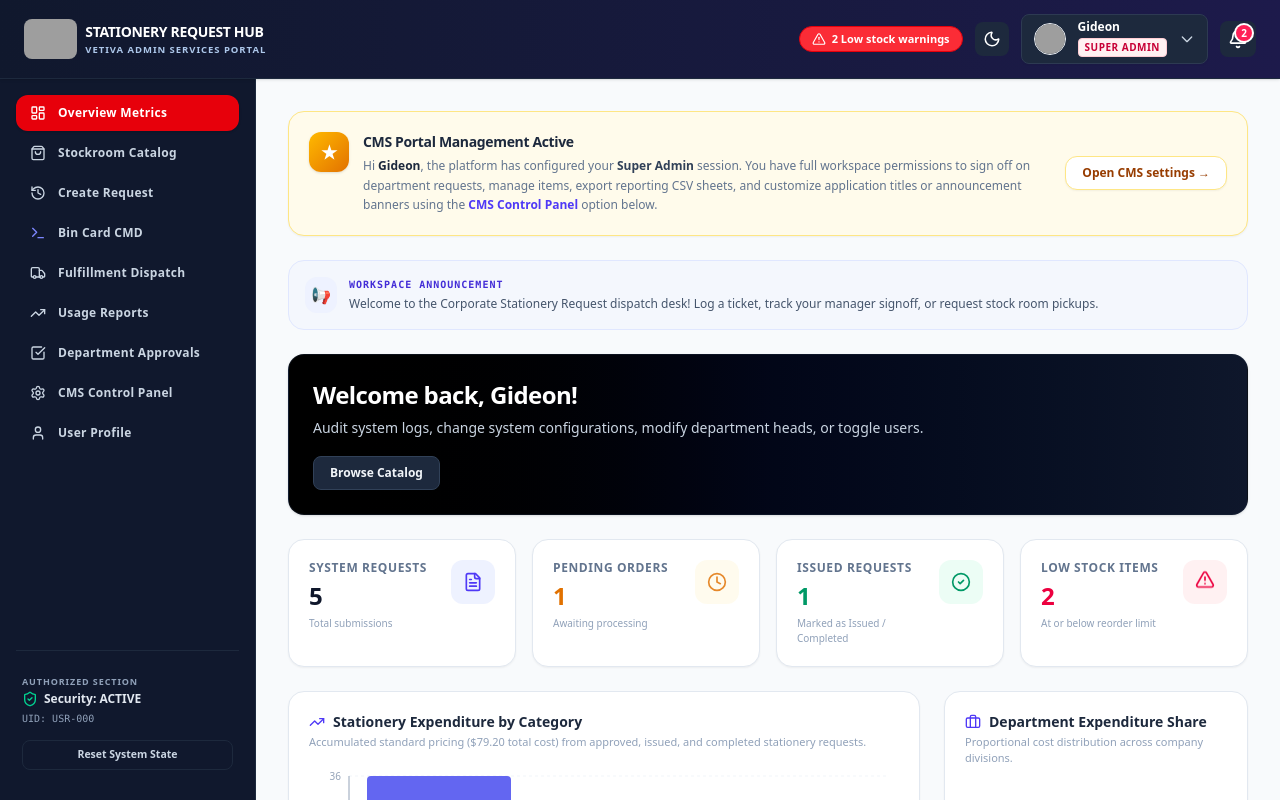
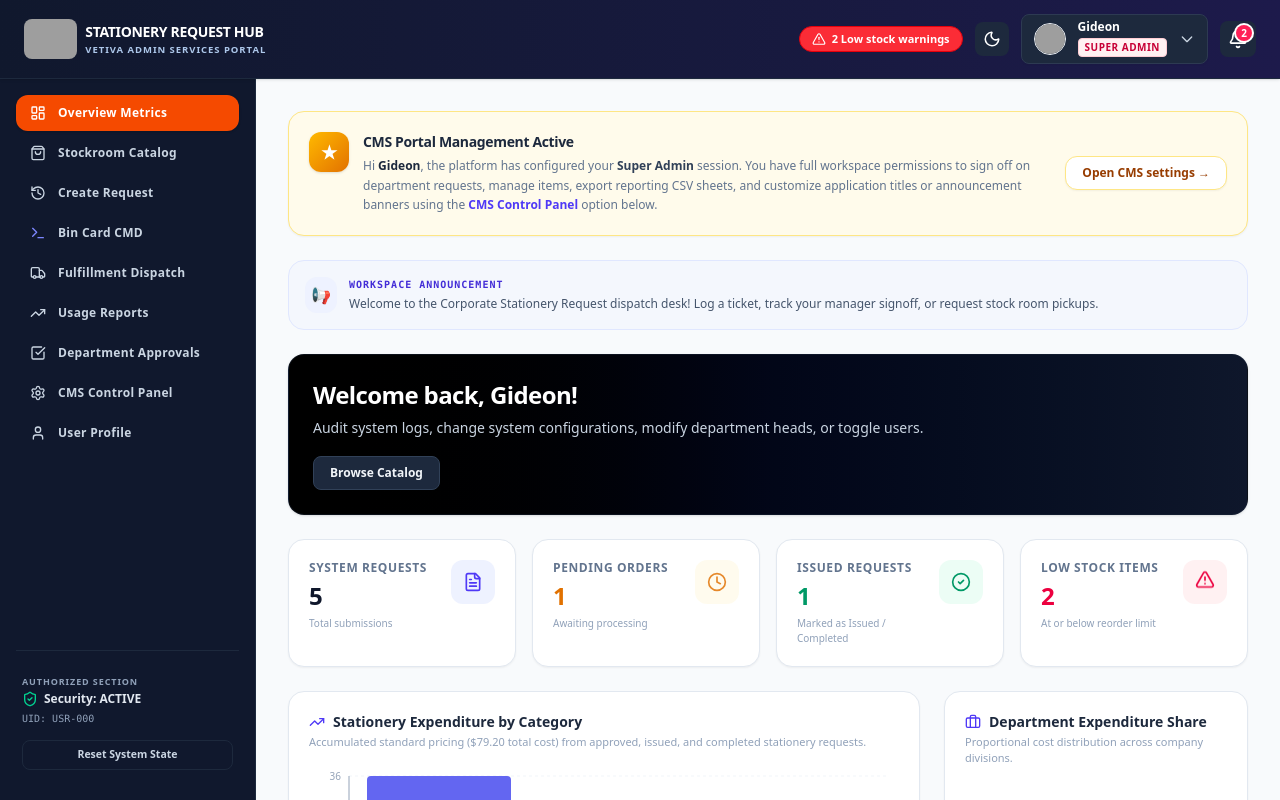
Before and after one commit to Adams12-Jan/ADMIN-RECORDS-PORTAL, a React (Vite) app: page / in a window 1280 px wide. Shown: the top 800 px of the page. Built offline with nearby package versions, Linux system fonts and the light colour scheme; grey boxes are pictures that could not be loaded.

Commit message:
style: update dashboard sidebar active state color
Change the dashboard active tab background to orange to improve visual prominence and consistency with the UI theme.

```diff
--- a/src/App.tsx
+++ b/src/App.tsx
@@ -659,7 +659,7 @@ export default function App() {
                     className={`w-full flex items-center gap-3 px-3.5 py-2.5 rounded-xl text-left text-xs font-bold tracking-wide transition-all cursor-pointer ${
                       isActive
                         ? tab.id === 'dashboard'
-                          ? 'bg-red-600 text-white font-extrabold shadow-sm hover:bg-red-700'
+                          ? 'bg-orange-600 text-white font-extrabold shadow-sm hover:bg-orange-750'
                           : 'bg-[#1D293D] text-white font-extrabold shadow-sm hover:bg-[#25344d] border border-[#2d3a52]'
                         : 'text-slate-300 hover:bg-[#1D293D]/40 hover:text-white'
                     }`}
```
